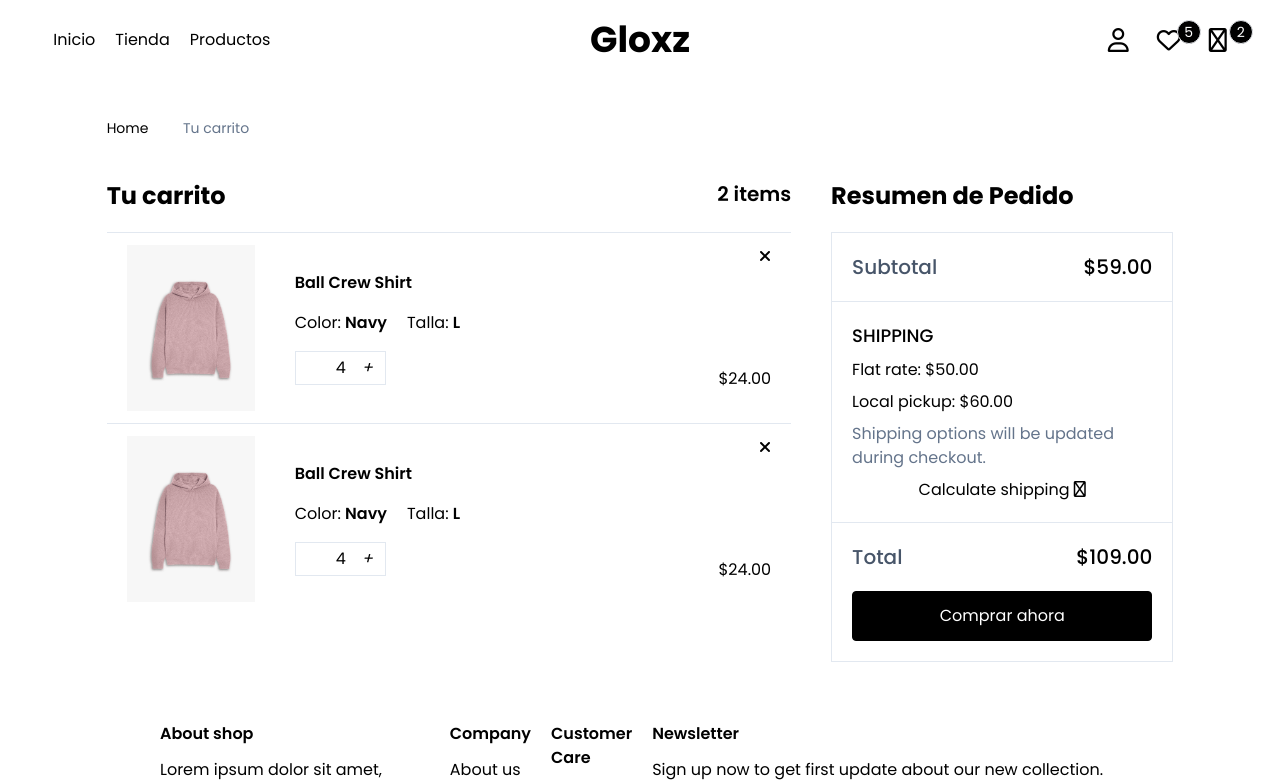
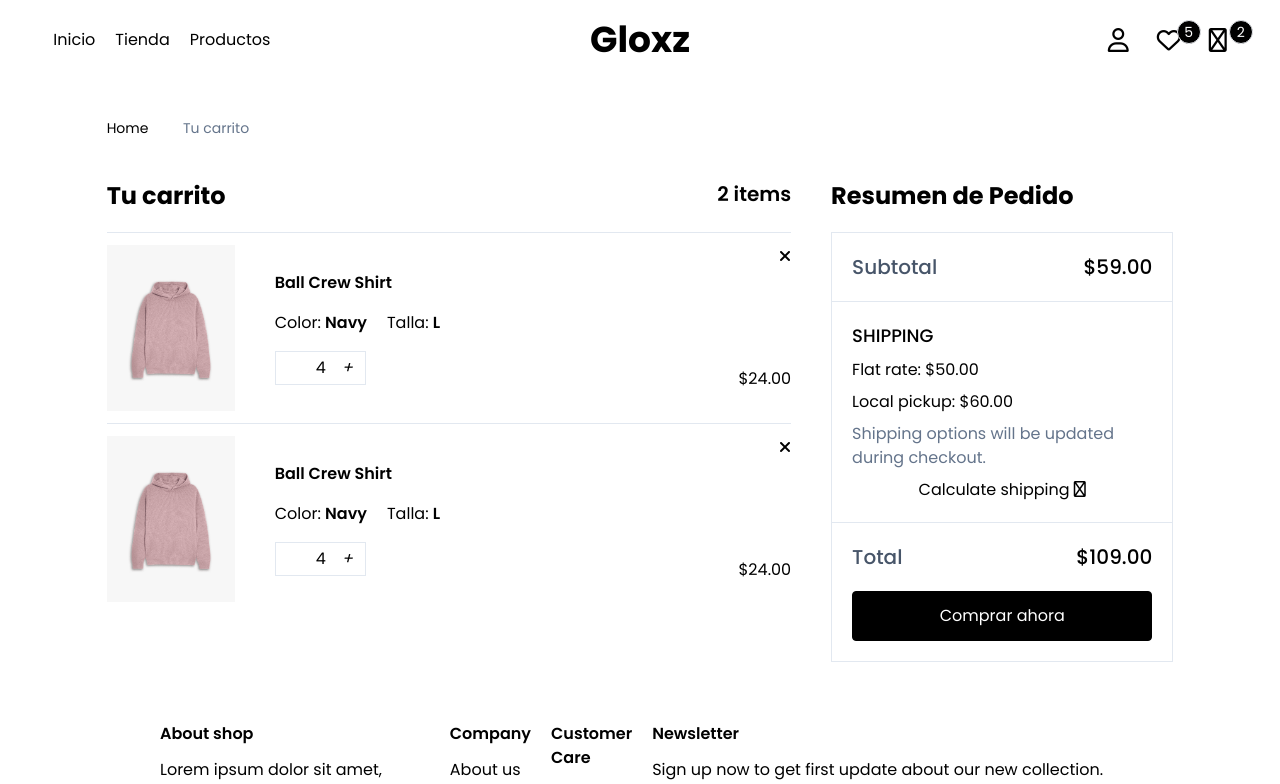
Before and after one commit to contreras-alfonso/frontend-clothing-gloxz, a React (Vite) app: page /carrito in a window 1280 px wide. Shown: the top 784 px of the page. Built offline with nearby package versions, Linux system fonts and the light colour scheme.

Commit message:
favoritos

```diff
--- a/src/components/CardClothes.jsx
+++ b/src/components/CardClothes.jsx
@@ -11,7 +11,7 @@ export const CardClothes = () => {
 
         <div className="absolute top-0 left-0 w-full h-full opacity-0 group-hover:opacity-100 transition duration-300">
           <img src="/images/product1-hover.png" alt="Producto 1" className="w-full h-auto"/>
-          <button className='absolute top-4 right-4 bg-amber-700/70 p-5 w-4 h-4 flex items-center justify-center rounded-full text-white hover:bg-black transition-all duration-300'><i class="fa-regular fa-heart"></i></button>
+          <button className='absolute top-4 right-4 bg-amber-700/70 p-5 w-4 h-4 flex items-center justify-center rounded-full text-white hover:bg-black transition-all duration-300'><i className="fa-regular fa-heart"></i></button>
           <a href={'/producto/1'} className="text-center absolute bottom-0 w-full text-white bg-black  py-3  transition-all duration-300 hover:bg-amber-700/70 ">
             Ver Producto
           </a>
--- a/src/components/ElementoCarrito.jsx
+++ b/src/components/ElementoCarrito.jsx
@@ -3,7 +3,7 @@ import React from 'react'
 export const ElementoCarrito = () => {
   return (
     <div className='border-t-[1px] border-slate-200'>
-        <div className='flex justify-between py-3 px-5'>
+        <div className='flex justify-between py-3'>
 
             <div className='flex flex-row items-center gap-10'>
                 <img className='w-32' src="/images/product1-hover.png" alt="q" />
--- a/src/components/ElementoFavorito.jsx
+++ b/src/components/ElementoFavorito.jsx
@@ -3,7 +3,7 @@ import React from 'react'
 export const ElementoFavorito = () => {
   return (
     <div className='border-t-[1px] border-slate-200'>
-        <div className='flex justify-between py-3 px-5'>
+        <div className='flex justify-between py-3'>
 
             <div className='flex flex-row items-center gap-10'>
                 <img className='w-32' src="/images/sp2.png" alt="q" />
```
